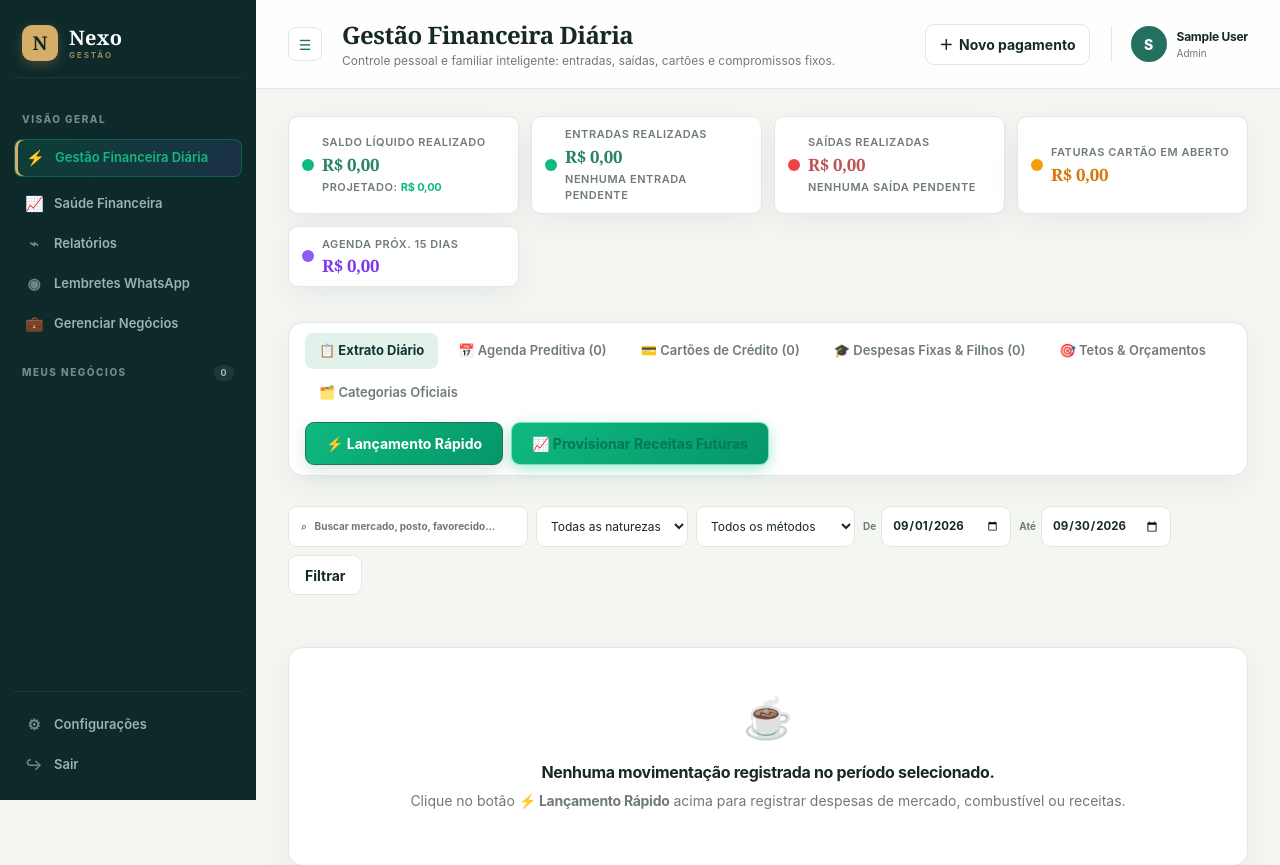
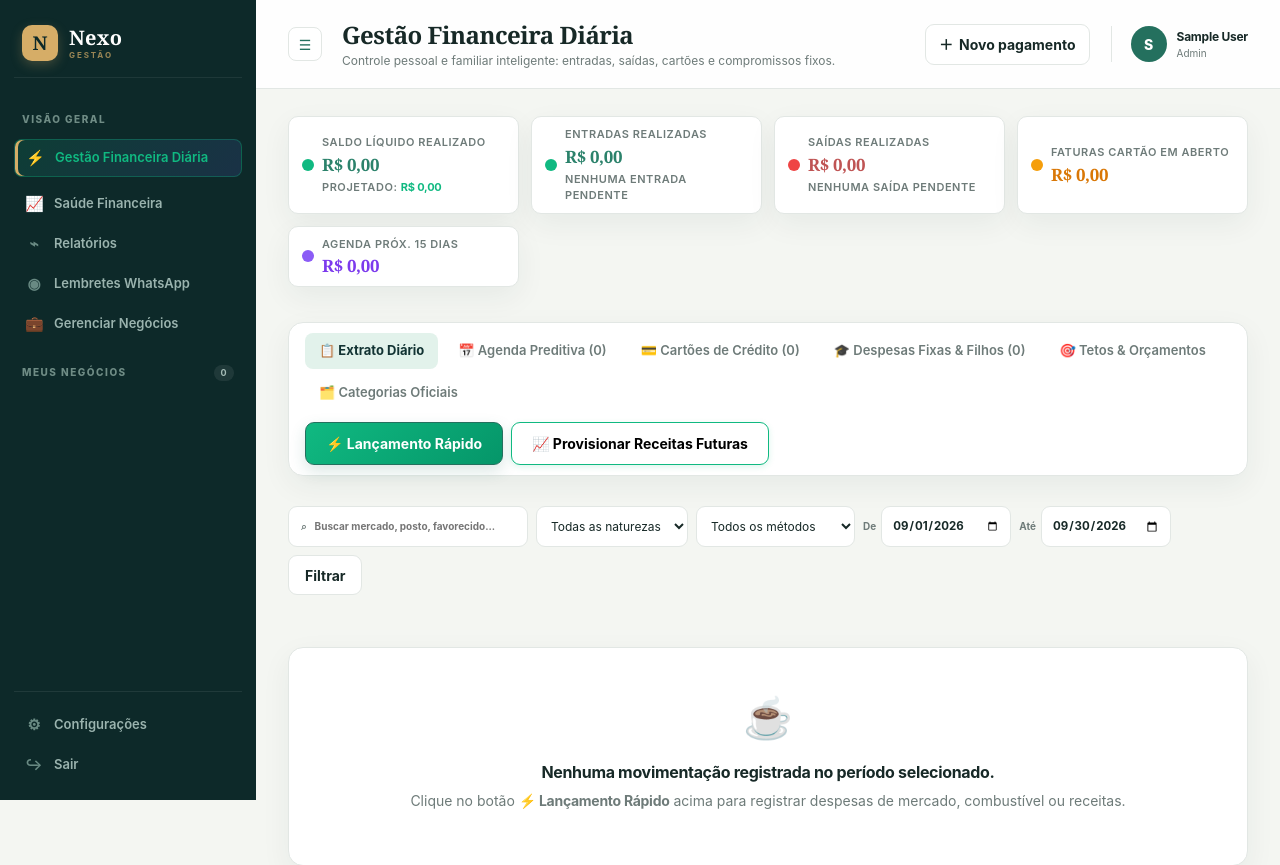
Before and after one commit to fabriciooliveiraofficial/radolcrm, a PHP site: page / in a window 1280 px wide. Shown: the top 865 px of the page. Run offline with PHP 8.4, Linux system fonts and the light colour scheme; the visitor is signed in with stand-in values (Sample User, id 1); data comes from the database, SQL or seed files in the repository; data that the repository does not hold is empty; some libraries are stand-ins or nearby versions.

Commit message:
várias correções, melhorias e validações diversas

```diff
--- a/app/Views/pages/financeiro.php
+++ b/app/Views/pages/financeiro.php
@@ -278,7 +278,7 @@ $recentPayees = $dailyService->recentPayees('', 30);
             <button type="button" class="button primary quick-launch-btn" onclick="openQuickTxModal('expense')">
                 ⚡ Lançamento Rápido
             </button>
-            <button type="button" class="button quick-launch-btn btn-provision-cta" onclick="openFutureIncomeModal()" style="background: #ecfdf5; color: #047857; border: 1px solid #6ee7b7; font-weight: 600;" title="Provisionamento de Receitas Futuras em BRL e USD (Semanais, Quinzenais, Mensais)">
+            <button type="button" class="button quick-launch-btn btn-provision-cta" onclick="openFutureIncomeModal()" style="background: #ffffff !important; color: #000000 !important; border: 1.5px solid #10b981 !important; font-weight: 700;" title="Provisionamento de Receitas Futuras em BRL e USD (Semanais, Quinzenais, Mensais)">
                 📈 Provisionar Receitas Futuras
             </button>
         </div>
@@ -3037,6 +3037,20 @@ document.addEventListener('DOMContentLoaded', () => {
     padding: 10px 20px !important;
     box-shadow: 0 4px 14px rgba(16, 185, 129, 0.35);
 }
+.btn-provision-cta {
+    background: #ffffff !important;
+    color: #000000 !important;
+    border: 1.5px solid #10b981 !important;
+    font-weight: 700 !important;
+    box-shadow: 0 2px 6px rgba(16, 185, 129, 0.15) !important;
+    transition: all 0.2s ease;
+}
+.btn-provision-cta:hover {
+    background: #f0fdf4 !important;
+    border-color: #059669 !important;
+    color: #000000 !important;
+    box-shadow: 0 4px 12px rgba(16, 185, 129, 0.25) !important;
+}
 
 /* Extrato Diário em Linha do Tempo */
 .daily-timeline-container {
```
